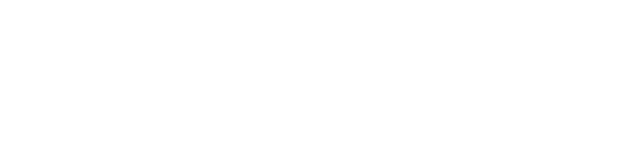
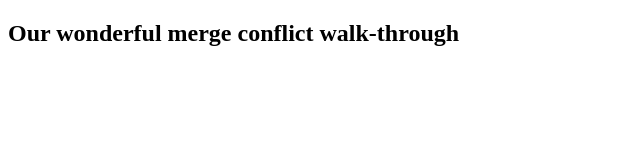
Before and after one commit to CodePro-JHenry/flow-walkthrough, a plain HTML site: page index.html in a window 1280 px wide. Shown: the whole page, without its empty margins (0-640 px from the left). Drawn offline with nearby package versions, Linux system fonts and the light colour scheme.

Commit message:
Add H2 tag to HTML

```diff
--- a/index.html
+++ b/index.html
@@ -11,6 +11,7 @@
     />
   </head>
   <body>
+    <h2>Our wonderful merge conflict walk-through</h2>
     <script src="https://code.jquery.com/jquery-1.12.4.js"></script>
     <script src="https://code.jquery.com/ui/1.12.1/jquery-ui.js"></script>
     <script src="./assets/scripts/index.js"></script>
```
